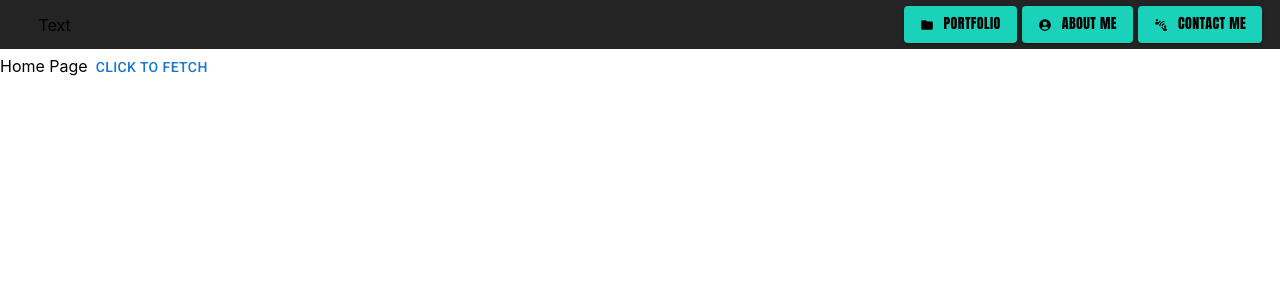
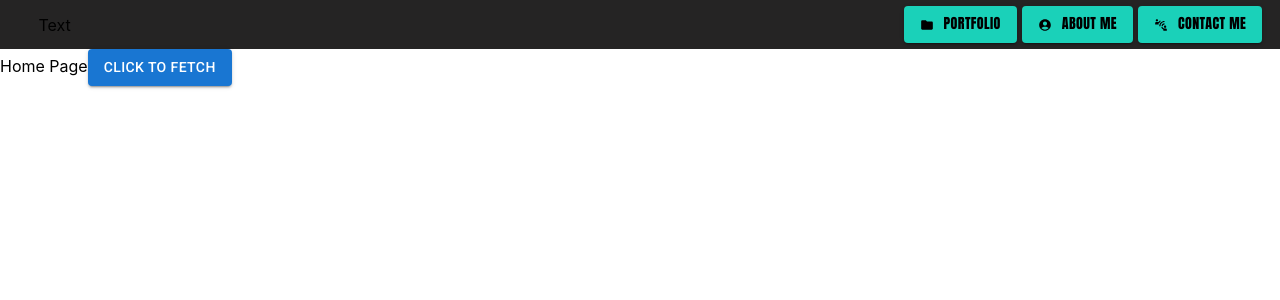
Before and after one commit to vndrewhk/TFT-Tracker, a Next.js app: page / in a window 1280 px wide. Shown: the top 300 px of the page. Built offline with nearby package versions, Linux system fonts and the light colour scheme.

Commit message:
working fetch with query

```diff
--- a/components/matches/NewSummoner.js
+++ b/components/matches/NewSummoner.js
@@ -1,10 +1,13 @@
 import { Button } from "@mui/material";
 
 const NewSummoner = (props) => {
-  const fetchSummoner = async () => {
+  const fetchSummoner = async (summonerName) => {
+    summonerName = "Voidlapse";
     console.log("prefetch");
     try {
-      const response = await fetch("/api/tft_fetch");
+      const response = await fetch(
+        `/api/summoner_fetch?summonerName=${summonerName}`
+      );
 
       console.log("postfetch");
 
@@ -16,7 +19,9 @@ const NewSummoner = (props) => {
   };
   return (
     <>
-      <Button onClick={fetchSummoner}>Click to fetch</Button>
+      <Button variant="contained" onClick={fetchSummoner}>
+        Click to fetch
+      </Button>
     </>
   );
 };
--- a/pages/api/tft_fetch.js
+++ b/pages/api/summoner_fetch.js
@@ -1,20 +1,21 @@
-const TFTFetch = async (req, res) => {
-  // let apiKey = "RGAPI-b9c62b31-effc-4236-a30a-24a3d55545e3";
-  // let URL = "https://na1.api.riotgames.com/tft/summoner/v1/summoners/by-name/";
-  // let requestURL;
-  // let summonerName;
+const SummonerFetch = async (req, res) => {
+   let apiKey = "RGAPI-b9c62b31-effc-4236-a30a-24a3d55545e3";
+  let URL = "https://na1.api.riotgames.com/tft/summoner/v1/summoners/by-name/";
+  let requestURL;
+
+  let summonerName = req.query.summonerName;
   // console.log("fetch file triggered");
 
   // // if (req.method === "GET") {
-  // // requestURL = `${URL}${summonerName}`;
+  requestURL = `${URL}${summonerName}`;
   // requestURL = `${URL}Voidlapse`;
   // summonerName = req.body.summonerName;
   try {
     const responseData = await fetch(
-      "https://na1.api.riotgames.com/tft/summoner/v1/summoners/by-name/Voidlapse",
+      requestURL,
       {
         headers: {
-          "X-Riot-Token": "RGAPI-b9c62b31-effc-4236-a30a-24a3d55545e3",
+          "X-Riot-Token": apiKey,
         },
       }
     );
@@ -36,4 +37,4 @@ const TFTFetch = async (req, res) => {
   }
 };
 
-export default TFTFetch;
+export default SummonerFetch;
```
